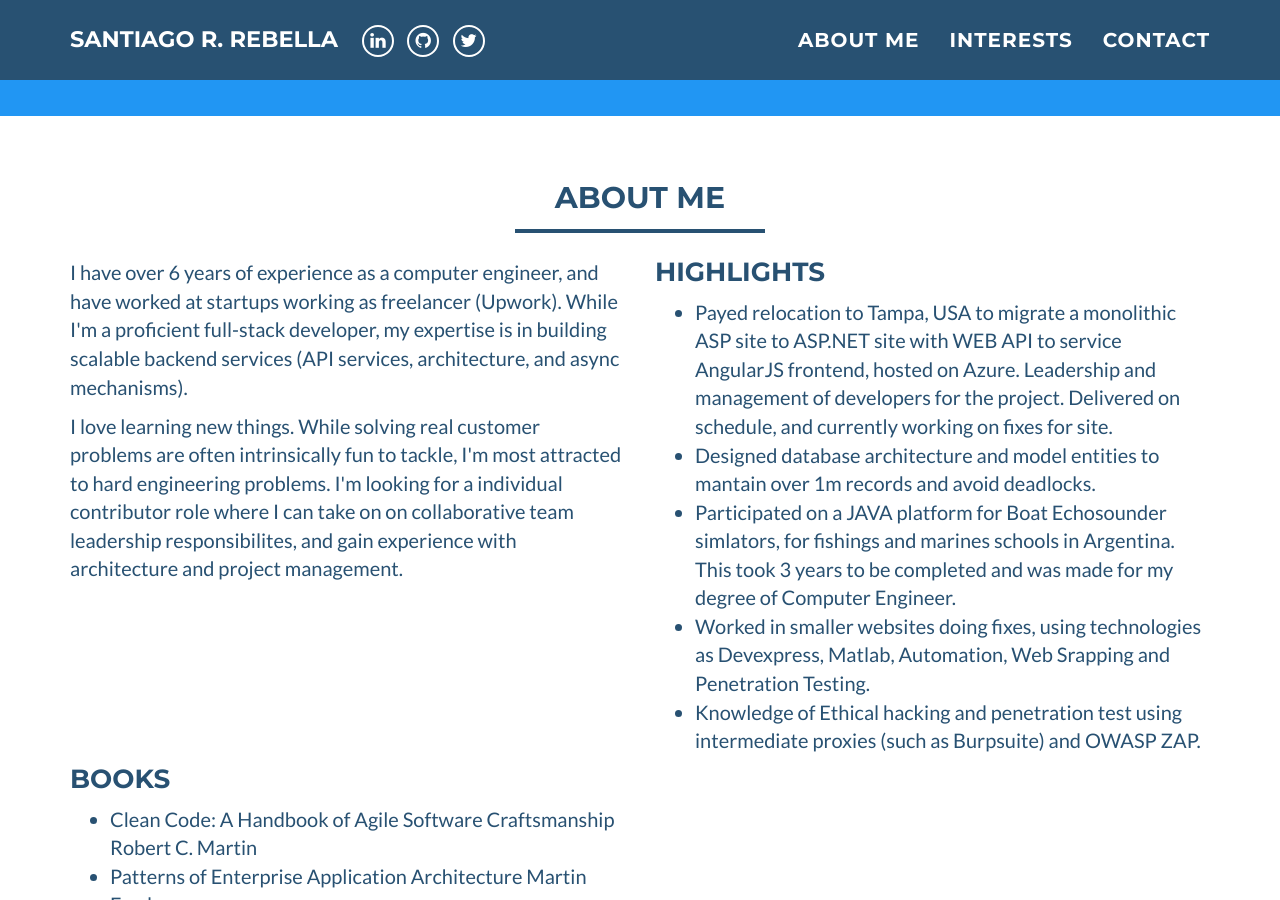
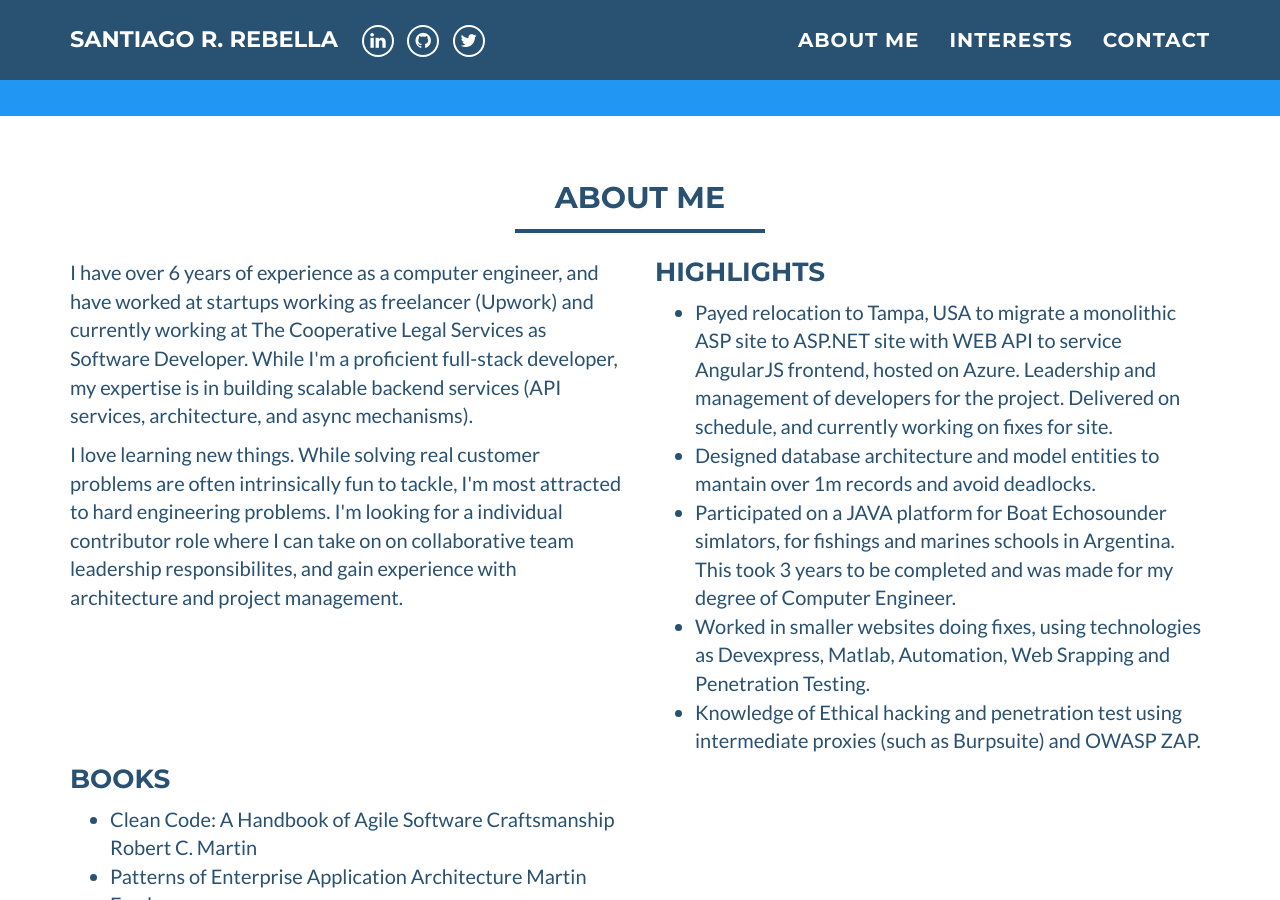
Before and after one commit to srebella/portfolio, a Jekyll site: the page built from index.html, in a window 1280 px wide and 900 px high, scrolled down 458 px. Built offline with Jekyll 4.4.1, drawn with Linux system fonts in a browser that asks for light colours.

Commit message:
Update about_me.html

```diff
--- a/_includes/about_me.html
+++ b/_includes/about_me.html
@@ -10,7 +10,7 @@
 	    <div class="col-sm-6">
     		<p>
             I have over 6 years of experience as a computer engineer, and have worked
-            at startups working as freelancer (Upwork). While I'm a proficient full-stack
+            at startups working as freelancer (Upwork) and currently working at The Cooperative Legal Services as Software Developer. While I'm a proficient full-stack
             developer, my expertise is in building scalable backend services (API services, architecture,
             and async mechanisms).
         </p>
```
